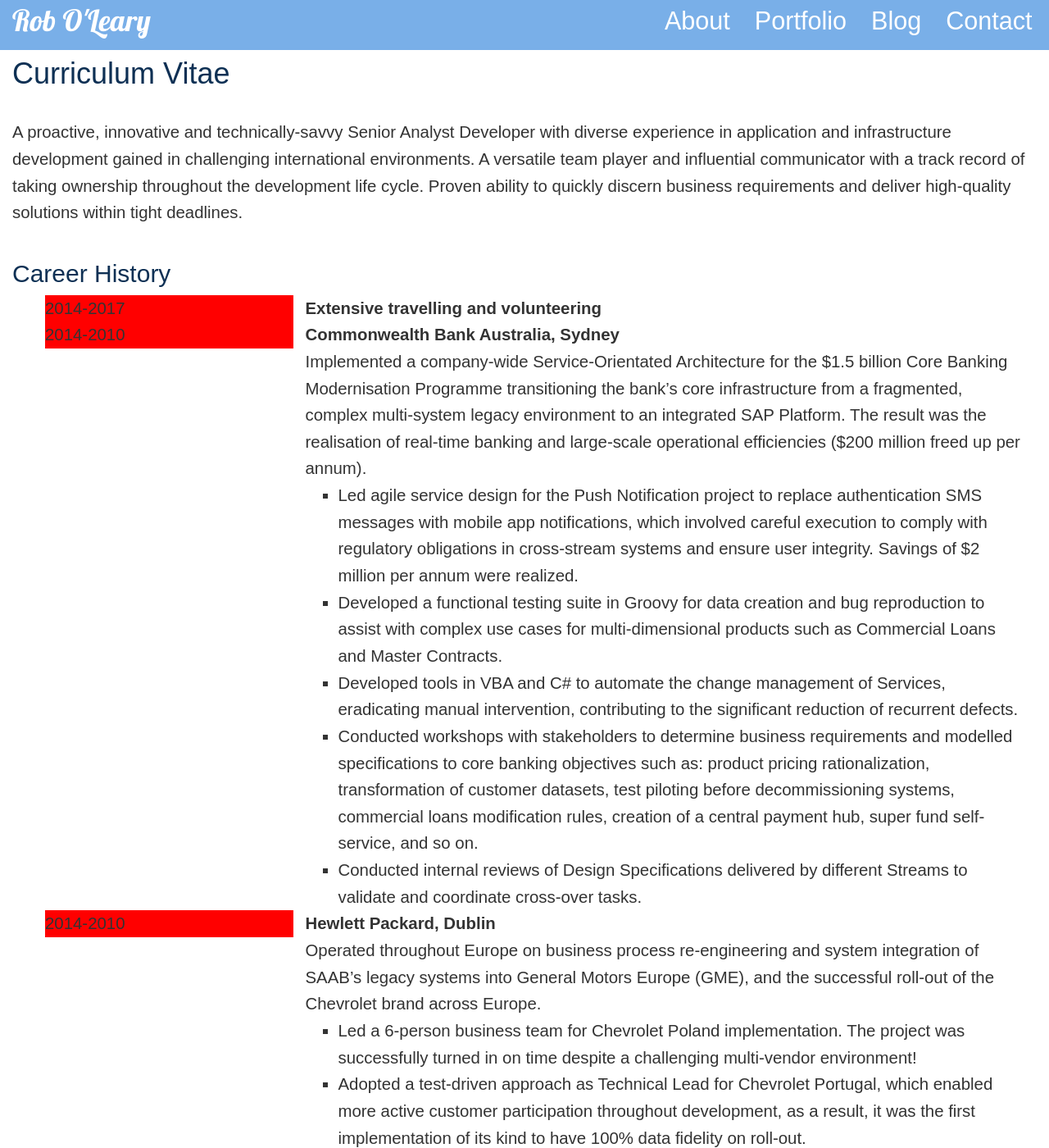
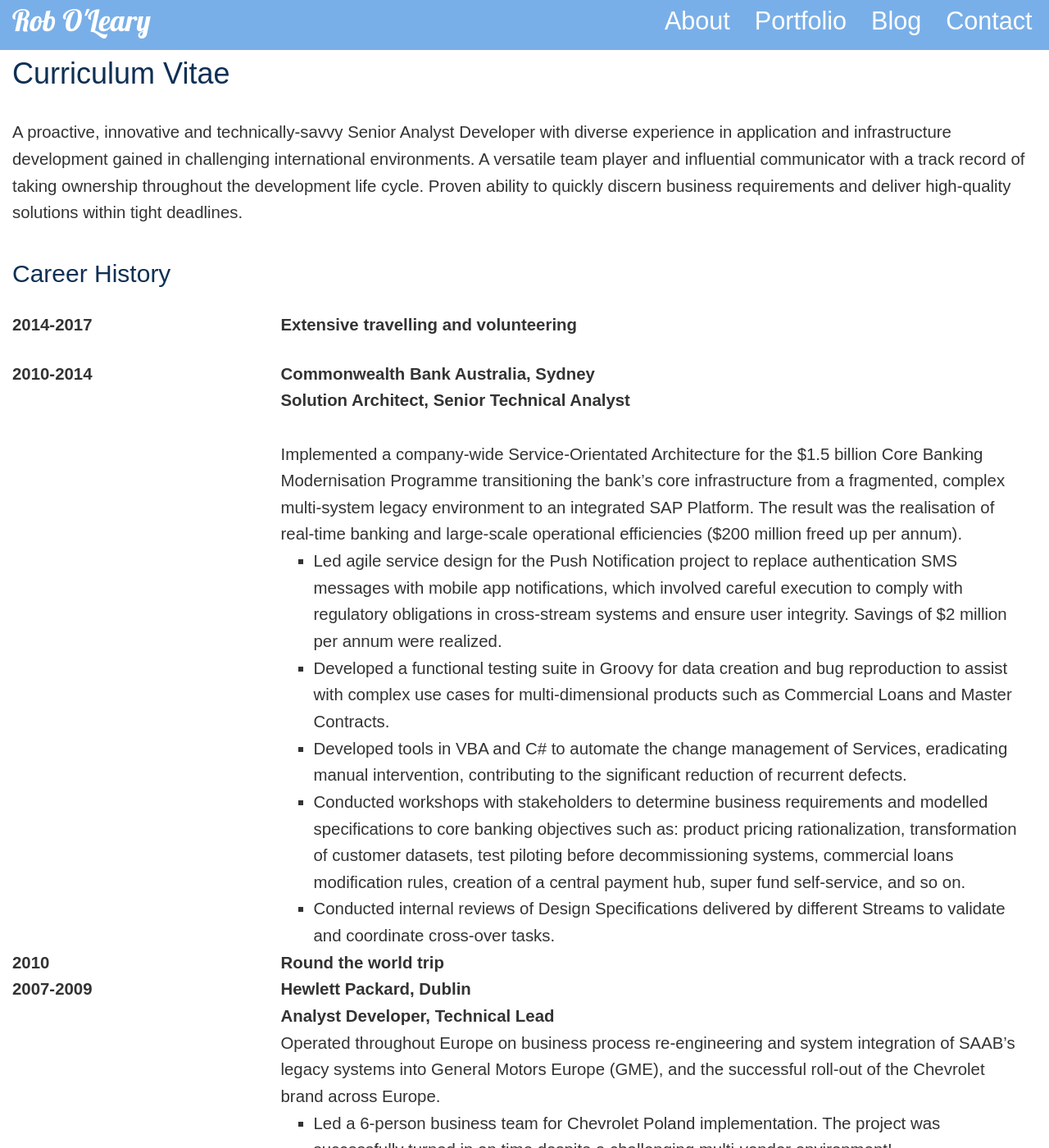
Before and after one commit to robole/robole.github.io, a Jekyll site: the page built from _pages/cv.html, in a window 1280 px wide and 1400 px high. Shown: the whole window at 82% size. Built offline with Jekyll 4.4.1, drawn with Linux system fonts in a browser that asks for light colours.

Commit message:
updated cv

```diff
--- a/_pages/cv.html
+++ b/_pages/cv.html
@@ -12,9 +12,9 @@ permalink: /cv
   <section class="cv-history">
     <h2>Career History</h2>
     <ul class="cv-history-list">
-      <li><span class="col-sm-3 col-md-3 cv-history-list-date">2014-2017</span><span class="col-sm-9 col-md-9"><strong>Extensive travelling and volunteering</strong><br/></span></li>
-      <li><span class="col-sm-3 col-md-3 cv-history-list-date">2014-2010</span>
-        <span class="col-sm-9 col-md-9"><strong>Commonwealth Bank Australia, Sydney</strong><br/>Implemented a company-wide Service-Orientated Architecture for the $1.5 billion Core Banking Modernisation Programme transitioning the bank’s core infrastructure from a fragmented, complex multi-system legacy environment to an integrated SAP Platform. The result was the realisation of real-time banking and large-scale operational efficiencies ($200 million freed up per annum).
+      <li><span class="col-sm-3 col-md-3 cv-history-list-date"><strong>2014-2017</strong></span><span class="col-sm-9 col-md-9"><strong>Extensive travelling and volunteering</strong><br/></span></li>
+      <li><span class="col-sm-3 col-md-3 cv-history-list-date"><strong>2010-2014</strong></span>
+        <span class="col-sm-9 col-md-9"><strong>Commonwealth Bank Australia, Sydney<br/>Solution Architect, Senior Technical Analyst<br/><br/></strong>Implemented a company-wide Service-Orientated Architecture for the $1.5 billion Core Banking Modernisation Programme transitioning the bank’s core infrastructure from a fragmented, complex multi-system legacy environment to an integrated SAP Platform. The result was the realisation of real-time banking and large-scale operational efficiencies ($200 million freed up per annum).<br/>
     <ul class="cv-history-points">
       <li>Led agile service design for the Push Notification project to replace authentication SMS messages with mobile app notifications, which involved careful execution to comply with regulatory obligations in cross-stream systems and ensure user integrity. Savings of $2 million per annum were realized.</li>
       <li>Developed a functional testing suite in Groovy for data creation and bug reproduction to assist with complex use cases for multi-dimensional products such as Commercial Loans and Master Contracts.</li>
@@ -24,9 +24,10 @@ permalink: /cv
     </ul>
     </span>
       </li>
+      <li><span class="col-sm-3 col-md-3 cv-history-list-date"><strong>2010</strong></span><span class="col-sm-9 col-md-9"><strong>Round the world trip</strong><br/></span></li>
       <li>
-        <span class="col-sm-3 col-md-3 cv-history-list-date">2014-2010</span>
-        <span class="col-sm-9 col-md-9"><strong>Hewlett Packard, Dublin</strong><br/>Operated throughout Europe on business process re-engineering and system integration of SAAB’s legacy systems into General Motors Europe (GME), and the successful roll-out of the Chevrolet brand across Europe.
+        <span class="col-sm-3 col-md-3 cv-history-list-date"><strong>2007-2009</strong></span>
+        <span class="col-sm-9 col-md-9"><strong>Hewlett Packard, Dublin<br/>Analyst Developer, Technical Lead<br/></strong>Operated throughout Europe on business process re-engineering and system integration of SAAB’s legacy systems into General Motors Europe (GME), and the successful roll-out of the Chevrolet brand across Europe.
       <ul class="cv-history-points">
         <li>Led a 6-person business team for Chevrolet Poland implementation. The project was successfully turned in on time despite a challenging multi-vendor environment!</li>
         <li>Adopted a test-driven approach as Technical Lead for Chevrolet Portugal, which enabled more active customer participation throughout development, as a result, it was the first implementation of its kind to have 100% data fidelity on roll-out.</li>
@@ -71,7 +72,7 @@ permalink: /cv
   <section class="cv-tech">
     <h2>Technical Skills</h2>
     <ul class="cv-tech-list">
-        <li><span class="col-sm-3 col-md-3 cv-tech-category"><strong>Languages:</strong></span>
+      <li><span class="col-sm-3 col-md-3 cv-tech-category"><strong>Languages:</strong></span>
         <span class="col-sm-9 col-md-9">HTML5, CSS3, JavaScript, Java, C#, Ruby, Groovy, VBA.<br/>Oracle Certified Java Developer for Java 6.<br/>Oracle Certified Web Component Developer for J2EE 5.
         </li>
       <li>
--- a/assets/css/main.css
+++ b/assets/css/main.css
@@ -312,8 +312,14 @@ a.home-navbar-logo:hover, a.home-navbar-logo:focus, a.navbar-logo:hover, a.navba
   padding-bottom: 5rem;
 }
 
-.cv ul li{
+.cv-tech-list, .cv-history-list{
+  padding-left: 0;
+  -webkit-padding-start: 0;
+}
 
+.cv-history-list > li{
+  padding-top: 2rem;
+  padding-bottom: 4rem;
 }
 
 .cv p, {
@@ -322,7 +328,6 @@ a.home-navbar-logo:hover, a.home-navbar-logo:focus, a.navbar-logo:hover, a.navba
 
 .cv-history-list-date, .cv-tech-category{
   padding: 0;
-  background-color: red;
   -webkit-padding-start: 0;
 }
 
```
